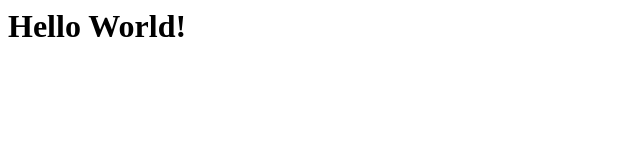
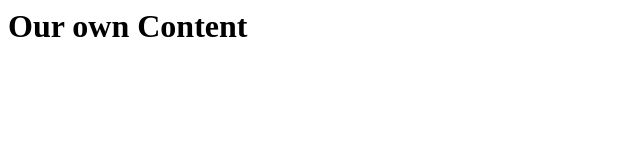
Before and after one commit to JoergM/kubernetes_intro_demo, a plain HTML site: page www/index.html in a window 1280 px wide. Shown: the whole page, without its empty margins (0-640 px from the left). Drawn offline with Linux system fonts and the light colour scheme.

Commit message:
Includes external service example and some new wording.

```diff
--- a/www/index.html
+++ b/www/index.html
@@ -1,8 +1,8 @@
 <html>
     <head>
-        <title>Hello world</title>
+        <title>Our own Content</title>
     </head>
     <body>
-        <h1> Hello World!</h1>
+        <h1>Our own Content</h1>
     </body>
 </html>
```
Also changed, not shown: 1 other file.
